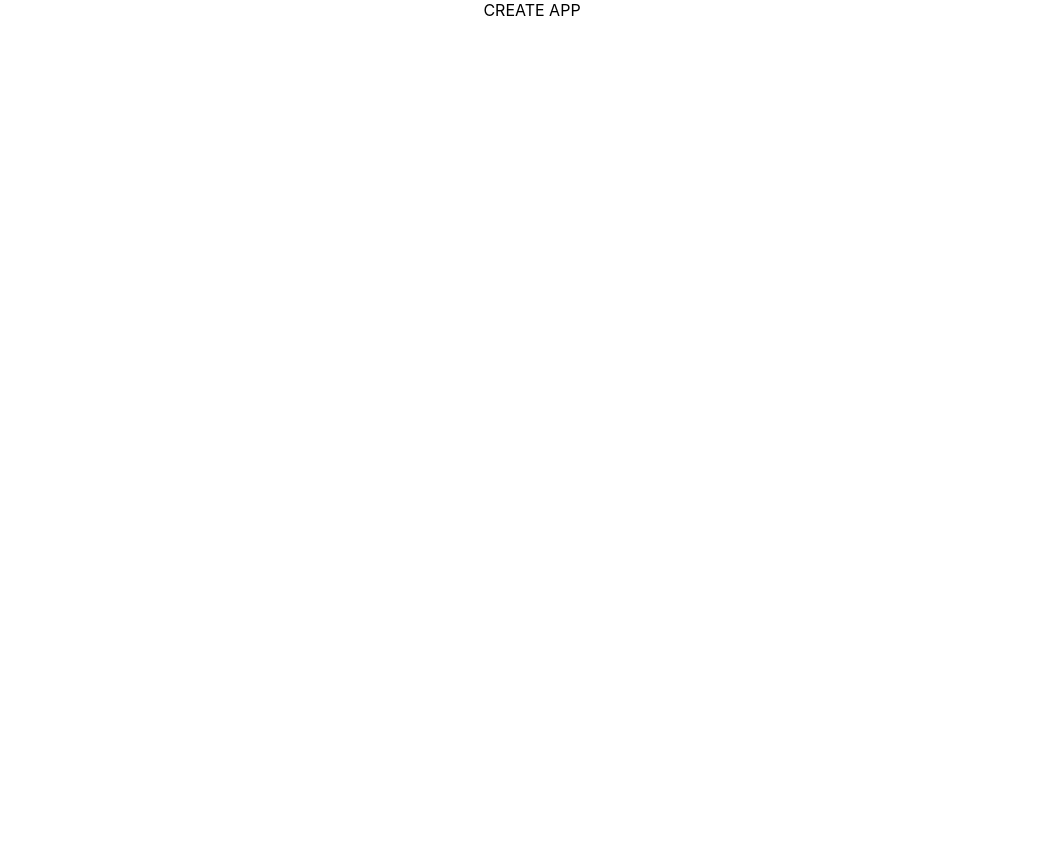
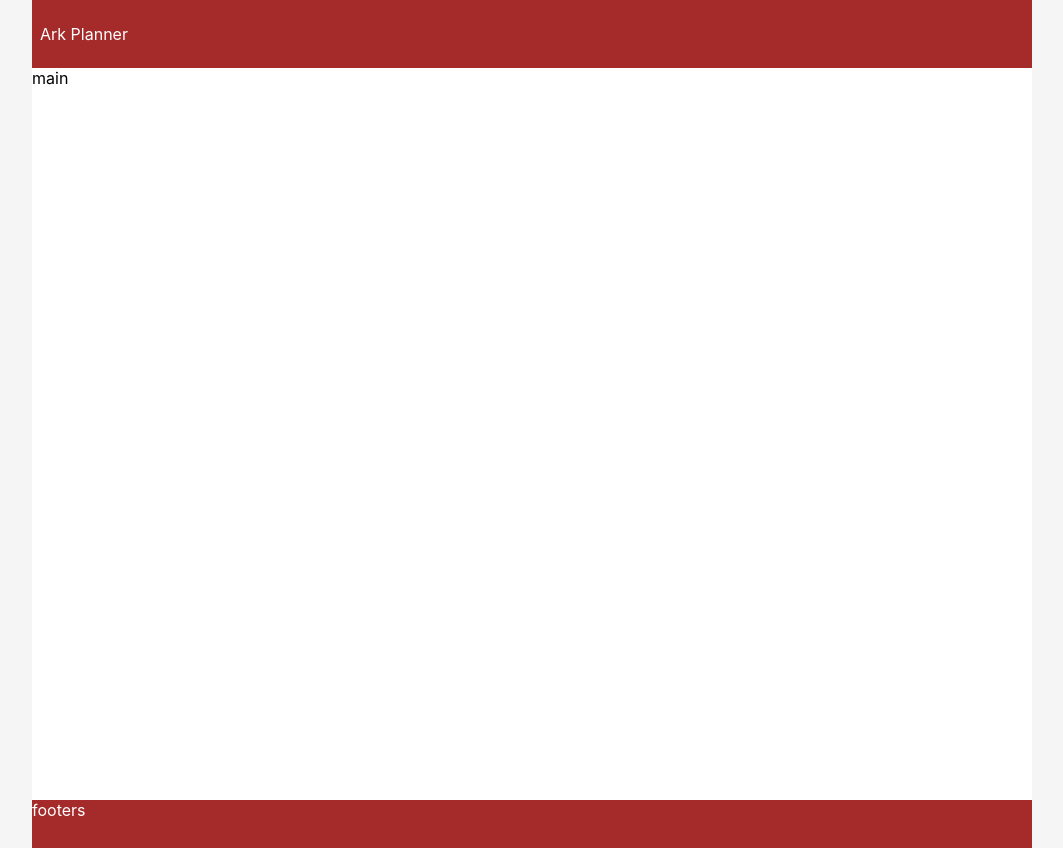
Before and after one commit to ch04937/arc-planner, a React (Create React App) app: page / in a window 1280 px wide. Shown: the whole page, without its empty margins (108-1171 px from the left). Before the commit the page ends 800 px from the top, so only its background shows below. Built offline with nearby package versions, Linux system fonts and the light colour scheme.

Commit message:
styles: header and footer positions

```diff
--- a/package.json
+++ b/package.json
@@ -6,8 +6,10 @@
     "@testing-library/jest-dom": "^4.2.4",
     "@testing-library/react": "^9.3.2",
     "@testing-library/user-event": "^7.1.2",
+    "node-sass": "^4.14.1",
     "react": "^16.13.1",
     "react-dom": "^16.13.1",
+    "react-router-dom": "^5.2.0",
     "react-scripts": "3.4.1"
   },
   "scripts": {
--- a/src/App.js
+++ b/src/App.js
@@ -1,9 +1,22 @@
 import React from "react";
+import { Route, Switch } from "react-router-dom";
+
+import Header from "./pages/header.js";
+import Footer from "./pages/footer.js";
+import Main from "./pages/main.js";
 
 import app from "./stylesheets/App.module.scss";
 
 function App() {
-	return <div className={app.App}>CREATE APP</div>;
+	return (
+		<div className={app.App}>
+			<Header />
+			<Switch>
+				<Route exact path="/" component={Main} />
+			</Switch>
+			<Footer />
+		</div>
+	);
 }
 
 export default App;
--- a/src/index.css
+++ b/src/index.css
@@ -1,13 +1,14 @@
 body {
-  margin: 0;
-  font-family: -apple-system, BlinkMacSystemFont, 'Segoe UI', 'Roboto', 'Oxygen',
-    'Ubuntu', 'Cantarell', 'Fira Sans', 'Droid Sans', 'Helvetica Neue',
-    sans-serif;
-  -webkit-font-smoothing: antialiased;
-  -moz-osx-font-smoothing: grayscale;
+	background: whitesmoke;
+	margin: 0;
+	font-family: -apple-system, BlinkMacSystemFont, "Segoe UI", "Roboto",
+		"Oxygen", "Ubuntu", "Cantarell", "Fira Sans", "Droid Sans",
+		"Helvetica Neue", sans-serif;
+	-webkit-font-smoothing: antialiased;
+	-moz-osx-font-smoothing: grayscale;
 }
 
 code {
-  font-family: source-code-pro, Menlo, Monaco, Consolas, 'Courier New',
-    monospace;
+	font-family: source-code-pro, Menlo, Monaco, Consolas, "Courier New",
+		monospace;
 }
--- a/src/index.js
+++ b/src/index.js
@@ -1,11 +1,15 @@
 import React from "react";
 import ReactDOM from "react-dom";
+import { BrowserRouter as Router } from "react-router-dom";
+
 import "./index.css";
 import App from "./App";
 
 ReactDOM.render(
 	<React.StrictMode>
-		<App />
+		<Router>
+			<App />
+		</Router>
 	</React.StrictMode>,
 	document.getElementById("root")
 );
--- /dev/null
+++ b/src/pages/footer.js
@@ -0,0 +1,7 @@
+import React from "react";
+
+import styles from "../stylesheets/hf.module.scss";
+
+export default function Footer() {
+	return <div className={styles.footer}>footers</div>;
+}
--- /dev/null
+++ b/src/pages/header.js
@@ -0,0 +1,12 @@
+import React from "react";
+import { Link } from "react-router-dom";
+
+import styles from "../stylesheets/hf.module.scss";
+
+export default function Header() {
+	return (
+		<div className={styles.header}>
+			<Link to="/">Ark Planner</Link>
+		</div>
+	);
+}
--- /dev/null
+++ b/src/pages/main.js
@@ -0,0 +1,5 @@
+import React from "react";
+
+export default function Main() {
+	return <div>main</div>;
+}
--- a/src/stylesheets/App.module.scss
+++ b/src/stylesheets/App.module.scss
@@ -1,3 +1,8 @@
 .App {
-	text-align: center;
+	background: white;
+	max-width: 1000px;
+	margin: auto;
+	position: relative;
+	min-height: 100vh;
+	padding-bottom: 3rem;
 }
--- /dev/null
+++ b/src/stylesheets/hf.module.scss
@@ -0,0 +1,22 @@
+@import "./mixins.scss";
+
+.header {
+	@include flex(space-between, row);
+	background-color: brown;
+	padding: 1rem 0;
+	color: white;
+	cursor: pointer;
+	a {
+		color: white;
+		padding: 0.5rem;
+		text-decoration: none;
+	}
+}
+.footer {
+	background-color: brown;
+	color: white;
+	position: absolute;
+	bottom: 0;
+	width: 100%;
+	height: 3rem;
+}
--- /dev/null
+++ b/src/stylesheets/mixins.scss
@@ -0,0 +1,5 @@
+@mixin flex($content, $direction) {
+	display: flex;
+	justify-content: $content;
+	flex-direction: $direction;
+}
```
Also changed, not shown: src/assests/osiris-league.jpg (added), 1 other file (tests, documents, lock files or other folders).
